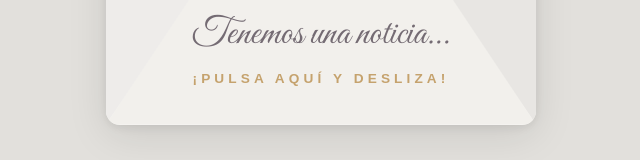
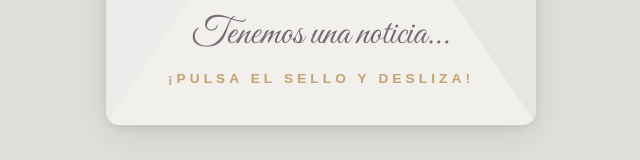
Before and after one commit to ErosAlejandroRugerioJimenez/Invitacion-, an Angular app in the folder page/: page / in a window 1280 px wide. Shown: the part 598-758 px from the top of the page, without its empty margins (319-959 px from the left). Built offline with nearby package versions, Linux system fonts and the light colour scheme.

Commit message:
arreglo de bugs encontrados

```diff
--- a/page/src/app/components/envelope/envelope.component.html
+++ b/page/src/app/components/envelope/envelope.component.html
@@ -27,7 +27,7 @@
     <div class="flap bottom-flap">
      <div class="envelope-instructions">
   <span class="news-text">Tenemos una noticia...</span>
-  <span class="action-text">¡PULSA AQUÍ Y DESLIZA!</span>
+  <span class="action-text">¡PULSA EL SELLO Y DESLIZA!</span>
 </div>
     </div>
 
```
